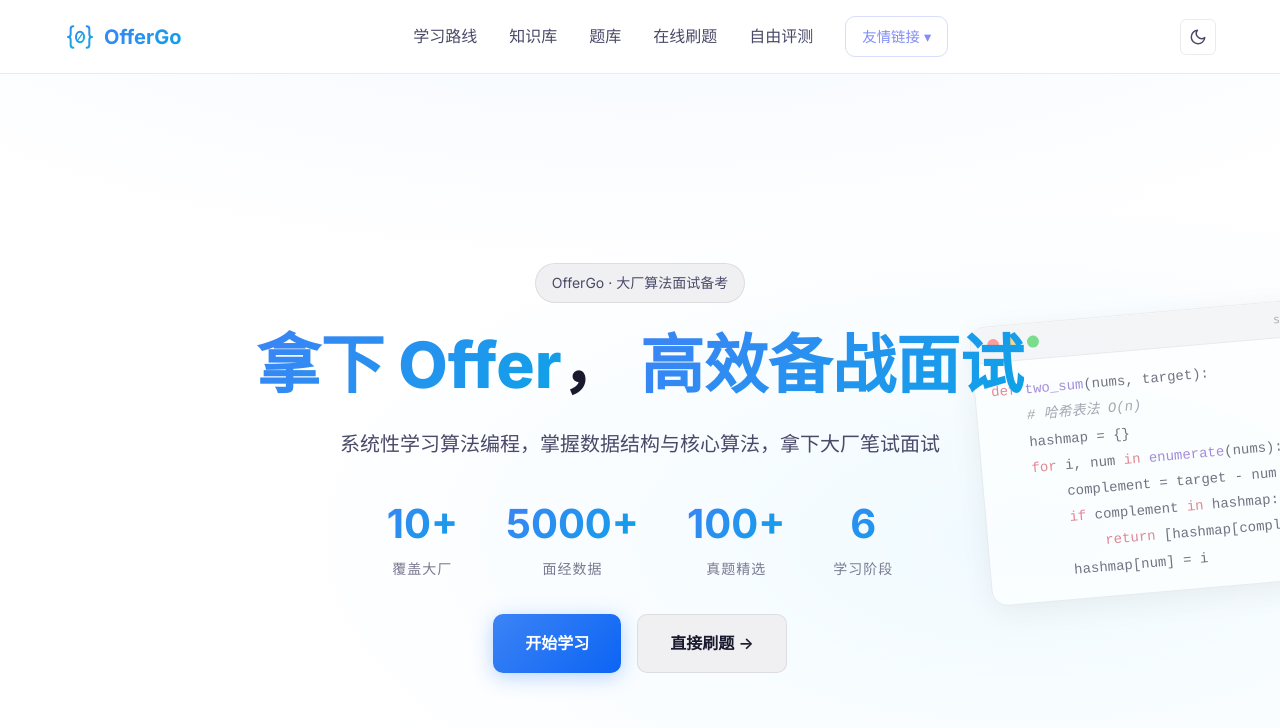
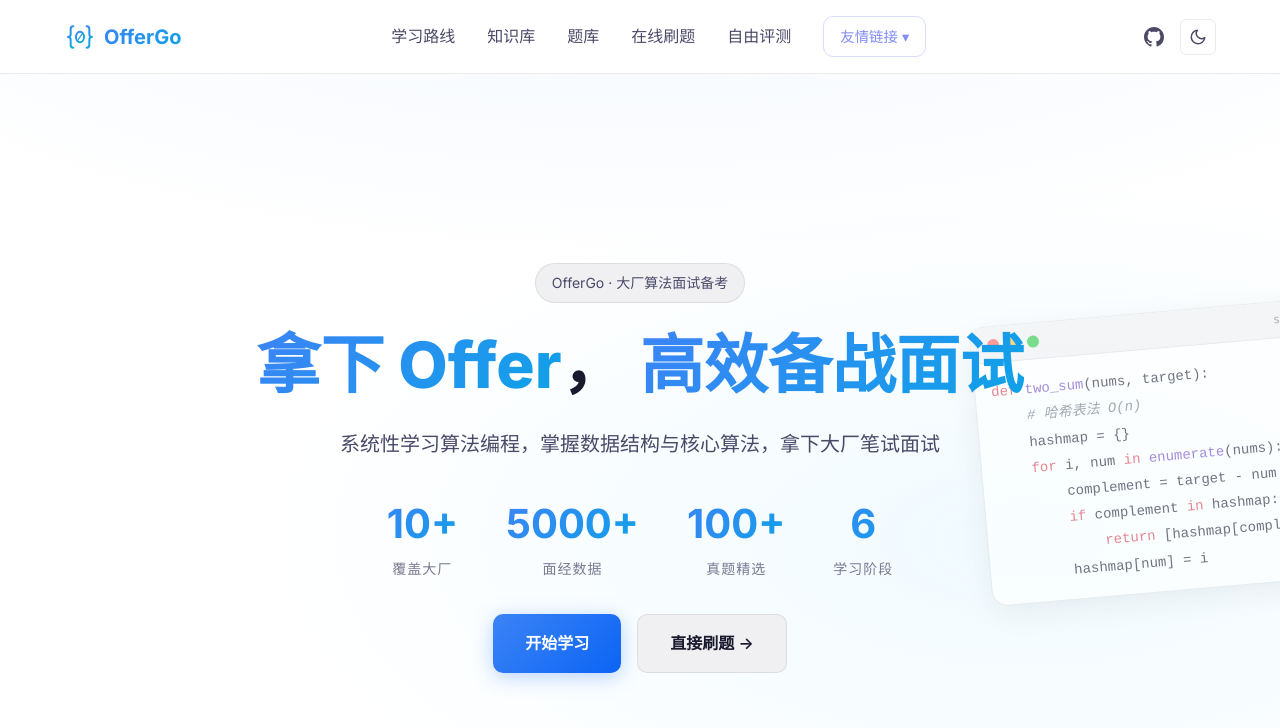
Before and after one commit to mingsm17518/OfferGo, a Jekyll site: the page index.html, which Jekyll copies as it is, in a window 1280 px wide and 900 px high. Shown: the top 728 px of the window. Built offline with Jekyll 4.4.1, drawn with Linux system fonts in a browser that asks for light colours.

Commit message:
add github link

```diff
--- a/_layouts/default.html
+++ b/_layouts/default.html
@@ -59,6 +59,9 @@
                     </li>
                 </ul>
                 <div class="nav-actions">
+                    <a href="https://github.com/mingsm17518/OfferGo" target="_blank" rel="noopener" class="github-link" title="GitHub">
+                        <svg width="20" height="20" viewBox="0 0 24 24" fill="currentColor"><path d="M12 0C5.37 0 0 5.37 0 12c0 5.31 3.435 9.795 8.205 11.385.6.105.825-.255.825-.57 0-.285-.015-1.23-.015-2.235-3.015.555-3.795-.735-4.035-1.41-.135-.345-.72-1.41-1.23-1.695-.42-.225-1.02-.78-.015-.795.945-.015 1.62.87 1.845 1.23 1.08 1.815 2.805 1.305 3.495.99.105-.78.42-1.305.765-1.605-2.67-.3-5.46-1.335-5.46-5.925 0-1.305.465-2.385 1.23-3.225-.12-.3-.54-1.53.12-3.18 0 0 1.005-.315 3.3 1.23.96-.27 1.98-.405 3-.405s2.04.135 3 .405c2.295-1.56 3.3-1.23 3.3-1.23.66 1.65.24 2.88.12 3.18.765.84 1.23 1.905 1.23 3.225 0 4.605-2.805 5.625-5.475 5.925.435.375.81 1.095.81 2.22 0 1.605-.015 2.895-.015 3.3 0 .315.225.69.825.57A12.02 12.02 0 0024 12c0-6.63-5.37-12-12-12z"/></svg>
+                    </a>
                     <button class="theme-toggle" id="theme-toggle" type="button" aria-label="切换主题" title="切换主题">
                         <svg class="icon-sun" width="18" height="18" viewBox="0 0 24 24" fill="none" stroke="currentColor" stroke-width="2" stroke-linecap="round" stroke-linejoin="round"><circle cx="12" cy="12" r="5"/><line x1="12" y1="1" x2="12" y2="3"/><line x1="12" y1="21" x2="12" y2="23"/><line x1="4.22" y1="4.22" x2="5.64" y2="5.64"/><line x1="18.36" y1="18.36" x2="19.78" y2="19.78"/><line x1="1" y1="12" x2="3" y2="12"/><line x1="21" y1="12" x2="23" y2="12"/><line x1="4.22" y1="19.78" x2="5.64" y2="18.36"/><line x1="18.36" y1="5.64" x2="19.78" y2="4.22"/></svg>
                         <svg class="icon-moon" width="18" height="18" viewBox="0 0 24 24" fill="none" stroke="currentColor" stroke-width="2" stroke-linecap="round" stroke-linejoin="round"><path d="M21 12.79A9 9 0 1111.21 3 7 7 0 0021 12.79z"/></svg>
--- a/acm-playground.html
+++ b/acm-playground.html
@@ -49,6 +49,9 @@
                 </li>
             </ul>
             <div class="nav-actions">
+                <a href="https://github.com/mingsm17518/OfferGo" target="_blank" rel="noopener" class="github-link" title="GitHub">
+                    <svg width="20" height="20" viewBox="0 0 24 24" fill="currentColor"><path d="M12 0C5.37 0 0 5.37 0 12c0 5.31 3.435 9.795 8.205 11.385.6.105.825-.255.825-.57 0-.285-.015-1.23-.015-2.235-3.015.555-3.795-.735-4.035-1.41-.135-.345-.72-1.41-1.23-1.695-.42-.225-1.02-.78-.015-.795.945-.015 1.62.87 1.845 1.23 1.08 1.815 2.805 1.305 3.495.99.105-.78.42-1.305.765-1.605-2.67-.3-5.46-1.335-5.46-5.925 0-1.305.465-2.385 1.23-3.225-.12-.3-.54-1.53.12-3.18 0 0 1.005-.315 3.3 1.23.96-.27 1.98-.405 3-.405s2.04.135 3 .405c2.295-1.56 3.3-1.23 3.3-1.23.66 1.65.24 2.88.12 3.18.765.84 1.23 1.905 1.23 3.225 0 4.605-2.805 5.625-5.475 5.925.435.375.81 1.095.81 2.22 0 1.605-.015 2.895-.015 3.3 0 .315.225.69.825.57A12.02 12.02 0 0024 12c0-6.63-5.37-12-12-12z"/></svg>
+                </a>
                 <button class="theme-toggle" id="theme-toggle" type="button" aria-label="切换主题" title="切换主题">
                     <svg class="icon-sun" width="18" height="18" viewBox="0 0 24 24" fill="none" stroke="currentColor" stroke-width="2" stroke-linecap="round" stroke-linejoin="round"><circle cx="12" cy="12" r="5"/><line x1="12" y1="1" x2="12" y2="3"/><line x1="12" y1="21" x2="12" y2="23"/><line x1="4.22" y1="4.22" x2="5.64" y2="5.64"/><line x1="18.36" y1="18.36" x2="19.78" y2="19.78"/><line x1="1" y1="12" x2="3" y2="12"/><line x1="21" y1="12" x2="23" y2="12"/><line x1="4.22" y1="19.78" x2="5.64" y2="18.36"/><line x1="18.36" y1="5.64" x2="19.78" y2="4.22"/></svg>
                     <svg class="icon-moon" width="18" height="18" viewBox="0 0 24 24" fill="none" stroke="currentColor" stroke-width="2" stroke-linecap="round" stroke-linejoin="round"><path d="M21 12.79A9 9 0 1111.21 3 7 7 0 0021 12.79z"/></svg>
--- a/assets/css/style.css
+++ b/assets/css/style.css
@@ -1536,6 +1536,20 @@
     display: flex;
     align-items: center;
     gap: var(--spacing-sm);
+}
+
+.github-link {
+    display: flex;
+    align-items: center;
+    justify-content: center;
+    width: 36px;
+    height: 36px;
+    color: var(--text-secondary);
+    transition: color var(--transition-fast);
+}
+
+.github-link:hover {
+    color: var(--text-primary);
 }
 
 .theme-toggle {
--- a/index.html
+++ b/index.html
@@ -41,6 +41,9 @@
                 </li>
             </ul>
             <div class="nav-actions">
+                <a href="https://github.com/mingsm17518/OfferGo" target="_blank" rel="noopener" class="github-link" title="GitHub">
+                    <svg width="20" height="20" viewBox="0 0 24 24" fill="currentColor"><path d="M12 0C5.37 0 0 5.37 0 12c0 5.31 3.435 9.795 8.205 11.385.6.105.825-.255.825-.57 0-.285-.015-1.23-.015-2.235-3.015.555-3.795-.735-4.035-1.41-.135-.345-.72-1.41-1.23-1.695-.42-.225-1.02-.78-.015-.795.945-.015 1.62.87 1.845 1.23 1.08 1.815 2.805 1.305 3.495.99.105-.78.42-1.305.765-1.605-2.67-.3-5.46-1.335-5.46-5.925 0-1.305.465-2.385 1.23-3.225-.12-.3-.54-1.53.12-3.18 0 0 1.005-.315 3.3 1.23.96-.27 1.98-.405 3-.405s2.04.135 3 .405c2.295-1.56 3.3-1.23 3.3-1.23.66 1.65.24 2.88.12 3.18.765.84 1.23 1.905 1.23 3.225 0 4.605-2.805 5.625-5.475 5.925.435.375.81 1.095.81 2.22 0 1.605-.015 2.895-.015 3.3 0 .315.225.69.825.57A12.02 12.02 0 0024 12c0-6.63-5.37-12-12-12z"/></svg>
+                </a>
                 <button class="theme-toggle" id="theme-toggle" type="button" aria-label="切换主题" title="切换主题">
                     <svg class="icon-sun" width="18" height="18" viewBox="0 0 24 24" fill="none" stroke="currentColor" stroke-width="2" stroke-linecap="round" stroke-linejoin="round"><circle cx="12" cy="12" r="5"/><line x1="12" y1="1" x2="12" y2="3"/><line x1="12" y1="21" x2="12" y2="23"/><line x1="4.22" y1="4.22" x2="5.64" y2="5.64"/><line x1="18.36" y1="18.36" x2="19.78" y2="19.78"/><line x1="1" y1="12" x2="3" y2="12"/><line x1="21" y1="12" x2="23" y2="12"/><line x1="4.22" y1="19.78" x2="5.64" y2="18.36"/><line x1="18.36" y1="5.64" x2="19.78" y2="4.22"/></svg>
                     <svg class="icon-moon" width="18" height="18" viewBox="0 0 24 24" fill="none" stroke="currentColor" stroke-width="2" stroke-linecap="round" stroke-linejoin="round"><path d="M21 12.79A9 9 0 1111.21 3 7 7 0 0021 12.79z"/></svg>
--- a/playground.html
+++ b/playground.html
@@ -51,6 +51,9 @@
                 </li>
             </ul>
             <div class="nav-actions">
+                <a href="https://github.com/mingsm17518/OfferGo" target="_blank" rel="noopener" class="github-link" title="GitHub">
+                    <svg width="20" height="20" viewBox="0 0 24 24" fill="currentColor"><path d="M12 0C5.37 0 0 5.37 0 12c0 5.31 3.435 9.795 8.205 11.385.6.105.825-.255.825-.57 0-.285-.015-1.23-.015-2.235-3.015.555-3.795-.735-4.035-1.41-.135-.345-.72-1.41-1.23-1.695-.42-.225-1.02-.78-.015-.795.945-.015 1.62.87 1.845 1.23 1.08 1.815 2.805 1.305 3.495.99.105-.78.42-1.305.765-1.605-2.67-.3-5.46-1.335-5.46-5.925 0-1.305.465-2.385 1.23-3.225-.12-.3-.54-1.53.12-3.18 0 0 1.005-.315 3.3 1.23.96-.27 1.98-.405 3-.405s2.04.135 3 .405c2.295-1.56 3.3-1.23 3.3-1.23.66 1.65.24 2.88.12 3.18.765.84 1.23 1.905 1.23 3.225 0 4.605-2.805 5.625-5.475 5.925.435.375.81 1.095.81 2.22 0 1.605-.015 2.895-.015 3.3 0 .315.225.69.825.57A12.02 12.02 0 0024 12c0-6.63-5.37-12-12-12z"/></svg>
+                </a>
                 <button class="theme-toggle" id="theme-toggle" type="button" aria-label="切换主题" title="切换主题">
                     <svg class="icon-sun" width="18" height="18" viewBox="0 0 24 24" fill="none" stroke="currentColor" stroke-width="2" stroke-linecap="round" stroke-linejoin="round"><circle cx="12" cy="12" r="5"/><line x1="12" y1="1" x2="12" y2="3"/><line x1="12" y1="21" x2="12" y2="23"/><line x1="4.22" y1="4.22" x2="5.64" y2="5.64"/><line x1="18.36" y1="18.36" x2="19.78" y2="19.78"/><line x1="1" y1="12" x2="3" y2="12"/><line x1="21" y1="12" x2="23" y2="12"/><line x1="4.22" y1="19.78" x2="5.64" y2="18.36"/><line x1="18.36" y1="5.64" x2="19.78" y2="4.22"/></svg>
                     <svg class="icon-moon" width="18" height="18" viewBox="0 0 24 24" fill="none" stroke="currentColor" stroke-width="2" stroke-linecap="round" stroke-linejoin="round"><path d="M21 12.79A9 9 0 1111.21 3 7 7 0 0021 12.79z"/></svg>
--- a/problems.html
+++ b/problems.html
@@ -40,6 +40,9 @@
                 </li>
             </ul>
             <div class="nav-actions">
+                <a href="https://github.com/mingsm17518/OfferGo" target="_blank" rel="noopener" class="github-link" title="GitHub">
+                    <svg width="20" height="20" viewBox="0 0 24 24" fill="currentColor"><path d="M12 0C5.37 0 0 5.37 0 12c0 5.31 3.435 9.795 8.205 11.385.6.105.825-.255.825-.57 0-.285-.015-1.23-.015-2.235-3.015.555-3.795-.735-4.035-1.41-.135-.345-.72-1.41-1.23-1.695-.42-.225-1.02-.78-.015-.795.945-.015 1.62.87 1.845 1.23 1.08 1.815 2.805 1.305 3.495.99.105-.78.42-1.305.765-1.605-2.67-.3-5.46-1.335-5.46-5.925 0-1.305.465-2.385 1.23-3.225-.12-.3-.54-1.53.12-3.18 0 0 1.005-.315 3.3 1.23.96-.27 1.98-.405 3-.405s2.04.135 3 .405c2.295-1.56 3.3-1.23 3.3-1.23.66 1.65.24 2.88.12 3.18.765.84 1.23 1.905 1.23 3.225 0 4.605-2.805 5.625-5.475 5.925.435.375.81 1.095.81 2.22 0 1.605-.015 2.895-.015 3.3 0 .315.225.69.825.57A12.02 12.02 0 0024 12c0-6.63-5.37-12-12-12z"/></svg>
+                </a>
                 <button class="theme-toggle" id="theme-toggle" type="button" aria-label="切换主题" title="切换主题">
                     <svg class="icon-sun" width="18" height="18" viewBox="0 0 24 24" fill="none" stroke="currentColor" stroke-width="2" stroke-linecap="round" stroke-linejoin="round"><circle cx="12" cy="12" r="5"/><line x1="12" y1="1" x2="12" y2="3"/><line x1="12" y1="21" x2="12" y2="23"/><line x1="4.22" y1="4.22" x2="5.64" y2="5.64"/><line x1="18.36" y1="18.36" x2="19.78" y2="19.78"/><line x1="1" y1="12" x2="3" y2="12"/><line x1="21" y1="12" x2="23" y2="12"/><line x1="4.22" y1="19.78" x2="5.64" y2="18.36"/><line x1="18.36" y1="5.64" x2="19.78" y2="4.22"/></svg>
                     <svg class="icon-moon" width="18" height="18" viewBox="0 0 24 24" fill="none" stroke="currentColor" stroke-width="2" stroke-linecap="round" stroke-linejoin="round"><path d="M21 12.79A9 9 0 1111.21 3 7 7 0 0021 12.79z"/></svg>
```
